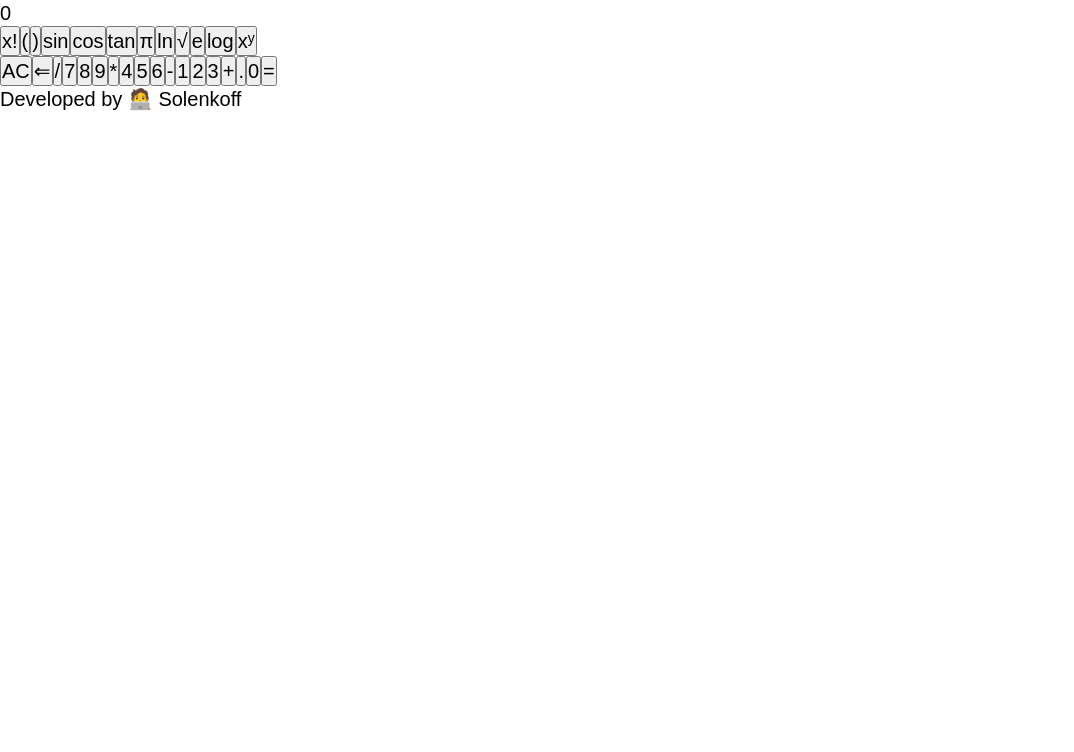
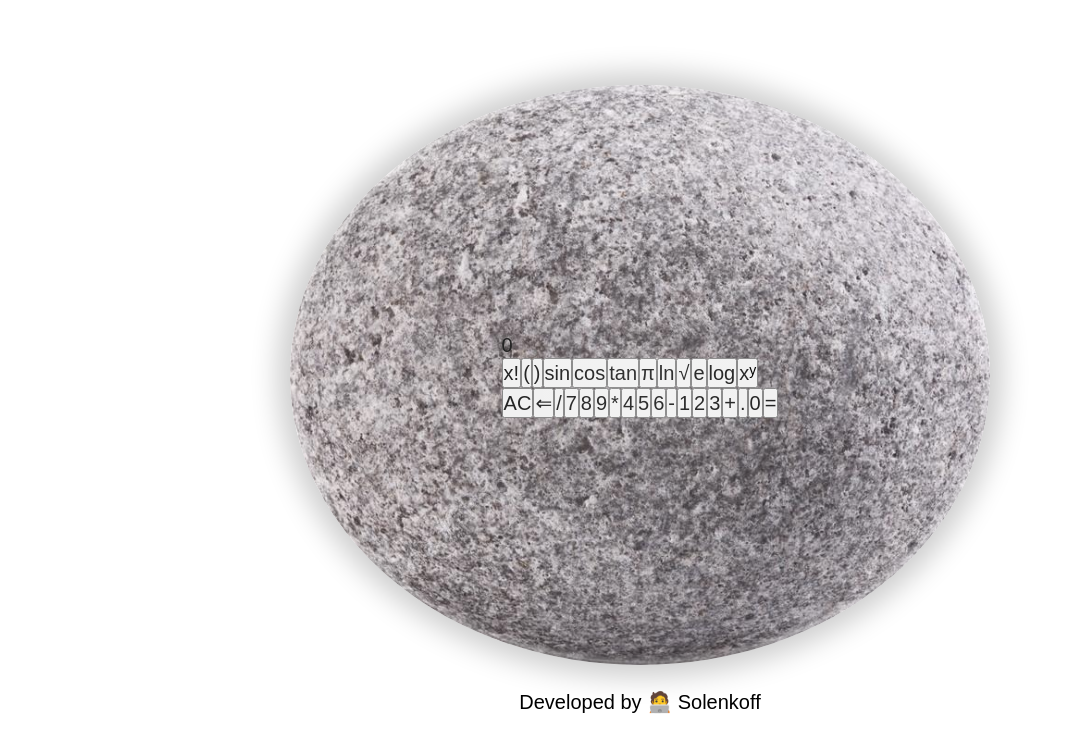
Before and after one commit to Solenkoff/Sci-Calculator, a React (Vite) app: page / in a window 1280 px wide. Shown: the top 752 px of the page, without its empty margins (0-1074 px from the left). Built offline with nearby package versions, Linux system fonts and the light colour scheme.

Commit message:
Add calc background styles with an image file for it

```diff
--- a/src/styles/index.css
+++ b/src/styles/index.css
@@ -9,3 +9,45 @@ html {
     bottom: 5px;
     font-size: 70%;
 }
+
+.app-wrapper {
+    width: 100vw;
+    height: 100vh;
+    display: flex;
+    flex-direction: column;
+    justify-content: center;
+    align-items: center;
+    gap: 24px;
+    /* background-color: pink; */
+}
+
+
+/* Container for the modal */
+.calc-background {
+    display: flex;
+    justify-content: center;
+    align-items: center;
+    width: 700px;
+    height:580px;
+    background: url('../../public/stone-texture.png') center no-repeat;
+    background-size: 136%;
+    border-radius: 66%;
+    box-shadow:
+        0 0 28px 12px rgba(0, 0, 0, 0.2), /* Outer shadow for depth */
+        inset 0 0 10px rgba(255, 255, 255, 0.7); /* Inner shadow for rounded edge effect */
+    border: 2px solid rgba(255, 255, 255, 0.3); /* Subtle border for a polished look */
+    overflow: hidden;
+    position: relative;
+}
+
+/* Optional: Add a glossy overlay for a more realistic stone effect */
+.calc-background::before {
+    content: '';
+    position: absolute;
+    top: 0;
+    left: 0;
+    width: 100%;
+    height: 100%;
+    background: radial-gradient(circle, rgba(255, 255, 255, 0.2), rgba(255, 255, 255, 0));
+    pointer-events: none; /*  ??? Ensure clicks pass through to the modal */
+}
```
Also changed, not shown: public/stone-texture.png (added).
